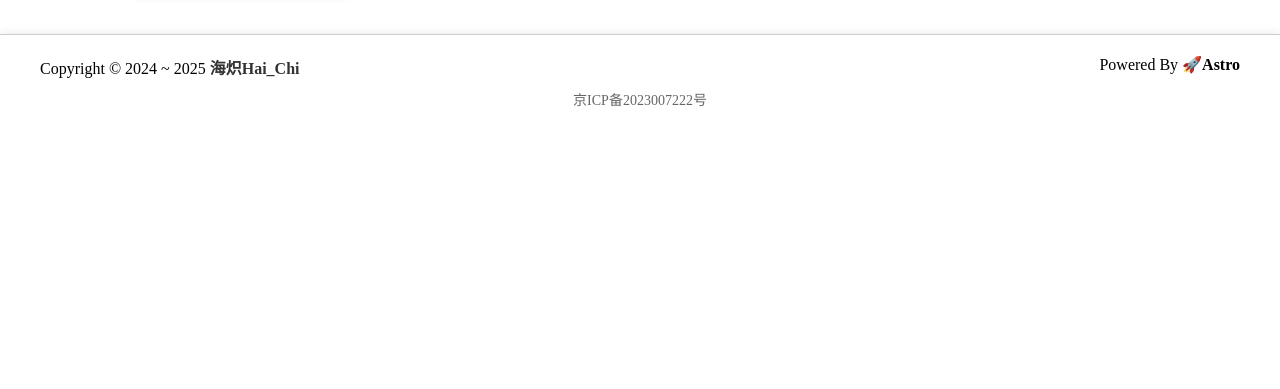
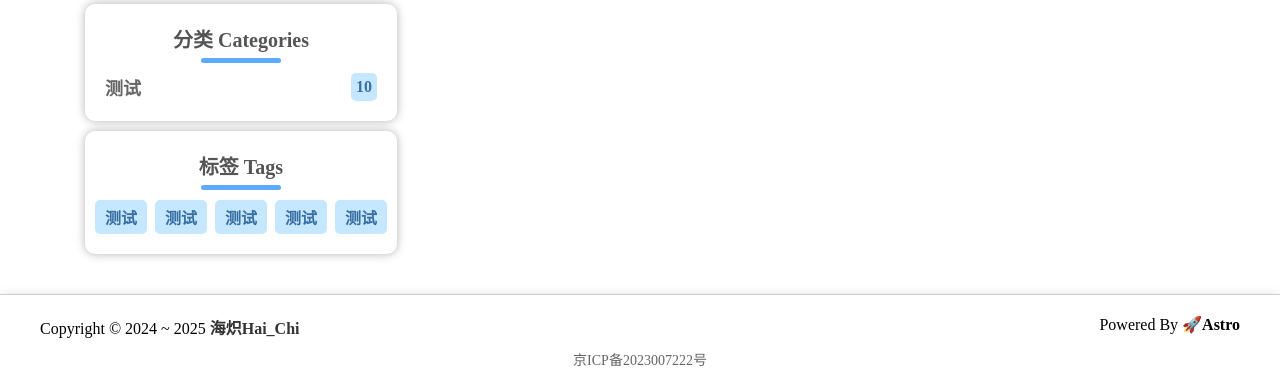
Before and after one commit to Hai-Chi/Haichi-Blog-Astro, an Astro site: page / in a window 1280 px wide. Shown: the part 1260-1649 px from the top of the page. Before the commit the page ends 1389 px from the top, so only its background shows below. Built offline with nearby package versions, Linux system fonts and the light colour scheme; Astro itself is replaced by a stand-in of ours.

Commit message:
分类与标签HTML与CSS完成

```diff
--- a/src/components/blog/BlogCard.astro
+++ b/src/components/blog/BlogCard.astro
@@ -1,7 +1,14 @@
 ---
 import BlogImage from "../../assets/blog/blog-image2.jpg";
+import {
+    cardBackground,
+    cardShadow,
+    blueStripe,
+    iconBackground,
+    iconColor,
+} from "../../styles/Variables.astro";
 
-export interface Post{
+export interface Post {
     title: string;
     description: string;
     pubDate: Date;
@@ -12,20 +19,21 @@ export interface Post{
 }
 
 interface Props {
-    post: Post
+    post: Post;
 }
 
 const {
     title = "标题示例",
     pubDate = new Date(),
-    category = '未分类',
-    description = '作者很懒，这篇文章居然没有描述',
-    tags = ['tag1','tag2'],
-    route = ''
+    category = "未分类",
+    description = "作者很懒，这篇文章居然没有描述",
+    tags = ["tag1", "tag2"],
+    route = "",
 } = Astro.props.post;
 
-const formattedDate = pubDate.toISOString().split('T')[0];
+const formattedDate = pubDate.toISOString().split("T")[0];
 ---
+
 <div class="container">
     <img src={BlogImage.src} alt="blog-img.bmp" class="blog-image" />
     <div class="text-container">
@@ -78,13 +86,13 @@ const formattedDate = pubDate.toISOString().split('T')[0];
                         fill="#396FA2"></path></svg
                 >
             </div>
-            <p>{tags.join(' / ')}</p>
+            <p>{tags.join(" / ")}</p>
         </div>
     </div>
 </div>
 
-<style>
-    a{
+<style define:vars={{ cardBackground, cardShadow, blueStripe, iconBackground, iconColor }}>
+    a {
         text-decoration: none;
         color: unset;
     }
@@ -93,9 +101,9 @@ const formattedDate = pubDate.toISOString().split('T')[0];
         min-height: 200px;
         width: 60vw;
         padding: 30px;
-        background-color: #fff;
+        background-color: var(--cardBackground);
         border-radius: 20px;
-        box-shadow: 0px 0px 10px rgba(0, 0, 0, 0.3);
+        box-shadow: var(--cardShadow);
         display: flex;
         align-items: center;
         flex-direction: row-reverse;
@@ -105,7 +113,7 @@ const formattedDate = pubDate.toISOString().split('T')[0];
     .title {
         margin: 0;
         font-size: 30px;
-        border-left: rgb(92, 171, 255) 5px solid;
+        border-left: var(--blueStripe) 5px solid;
         padding-left: 20px;
         text-shadow: 1px 1px 3px #999;
     }
@@ -135,7 +143,7 @@ const formattedDate = pubDate.toISOString().split('T')[0];
         padding: 5px 5px;
         display: flex;
         align-items: center;
-        background-color: rgb(140, 207, 255, 0.5);
+        background-color: var(--iconBackground);
         border-radius: 5px;
     }
 
@@ -172,7 +180,7 @@ const formattedDate = pubDate.toISOString().split('T')[0];
         padding: 5px 5px;
         display: flex;
         align-items: center;
-        background-color: rgb(140, 207, 255, 0.5);
+        background-color: var(--iconBackground);
         border-radius: 5px;
     }
 
--- /dev/null
+++ b/src/components/blog/CategoryCard.astro
@@ -0,0 +1,82 @@
+---
+import profile from "../../assets/blog/profile.png";
+import { iconBackground, iconColor } from "../../styles/Variables.astro";
+
+const categoryName = "测试";
+const categoryCount = 10;
+---
+
+<div class="container">
+    <h2 class="head">分类 Categories</h2>
+    <div class="divider"></div>
+    <ul class="categories">
+        <li class="category">
+            <a class="name" href="">{categoryName}</a>
+            <div class="count">{categoryCount}</div>
+        </li>
+    </ul>
+</div>
+
+<style define:vars={{iconBackground, iconColor}}>
+    .container {
+        padding: 10px;
+        background-color: #fff;
+        border-radius: 10px;
+        box-shadow: 0px 0px 10px rgba(0, 0, 0, 0.3);
+        display: flex;
+        flex-direction: column;
+        align-items: center;
+    }
+
+    .head {
+        margin: 0;
+        padding: 0;
+        font-size: 20px;
+        font-weight: bold;
+        color: #555;
+        text-align: center;
+        margin-top: 10px;
+    }
+
+    .divider {
+        width: 80px;
+        height: 5px;
+        border-radius: 5px;
+        background-color: rgb(92, 171, 255);
+        margin-top: 5px;
+    }
+
+    .categories {
+        list-style: none;
+        padding: 0;
+        margin: 0;
+        width: 100%;
+        display: flex;
+        flex-direction: column;
+        align-items: center;
+    }
+
+    .category {
+        width: 100%;
+        display: flex;
+        justify-content: space-between;
+        align-items: center;
+        padding: 10px;
+    }
+
+    .name {
+        font-size: 18px;
+        font-weight: bold;
+        color: #666;
+        text-decoration: none;
+    }
+
+   .count {
+        font-size: 16px;
+        background-color: var(--iconBackground);
+        color: var(--iconColor);
+        padding: 5px;
+        border-radius: 5px;
+        font-weight: bold;
+    }
+</style>
--- /dev/null
+++ b/src/components/blog/TagCard.astro
@@ -0,0 +1,84 @@
+---
+import profile from "../../assets/blog/profile.png";
+import { iconBackground, iconColor } from "../../styles/Variables.astro";
+
+
+const tagName = "测试";
+---
+
+<div class="container">
+    <h2 class="head">标签 Tags</h2>
+    <div class="divider"></div>
+    <ul class="tags">
+        <a href="">
+            <li class="tag">{tagName}</li>
+        </a>
+        <a href="">
+            <li class="tag">{tagName}</li>
+        </a>
+        <a href="">
+            <li class="tag">{tagName}</li>
+        </a>
+        <a href="">
+            <li class="tag">{tagName}</li>
+        </a>
+        <a href="">
+            <li class="tag">{tagName}</li>
+        </a>
+    </ul>
+</div>
+
+<style define:vars={{ iconBackground, iconColor }}>
+    .container {
+        padding: 10px;
+        background-color: #fff;
+        border-radius: 10px;
+        box-shadow: 0px 0px 10px rgba(0, 0, 0, 0.3);
+        display: flex;
+        flex-direction: column;
+        align-items: center;
+    }
+
+    .head {
+        margin: 0;
+        padding: 0;
+        font-size: 20px;
+        font-weight: bold;
+        color: #555;
+        text-align: center;
+        margin-top: 10px;
+    }
+
+    .divider {
+        width: 80px;
+        height: 5px;
+        border-radius: 5px;
+        background-color: rgb(92, 171, 255);
+        margin-top: 5px;
+    }
+
+    .tags {
+        list-style: none;
+        padding: 10px 0;
+        margin: 0;
+        width: 100%;
+        display: flex;
+        align-items: center;
+        justify-content: center;
+        flex-wrap: wrap;
+        gap: 8px;
+
+    }
+
+    a{
+        text-decoration: none;
+    }
+
+    .tag {
+        padding: 5px 10px;
+        background-color: var(--iconBackground);
+        color: var(--iconColor);
+        border-radius: 5px;
+        font-weight: bold;
+    }
+</style>
--- a/src/components/home/HomeContent.astro
+++ b/src/components/home/HomeContent.astro
@@ -1,7 +1,9 @@
 ---
 import BlogCard from "../blog/BlogCard.astro";
 import IntroduceCard from "../blog/IntroduceCard.astro";
-import type { Post } from "../blog/BlogCard.astro";
+import CategoryCard from "../blog/CategoryCard.astro";
+import TagCard from "../blog/TagCard.astro";
+
 const allPosts = await Astro.glob("/src/pages/posts/*.md");
 const sortedPosts = allPosts.sort((a, b) =>
     b.frontmatter.date.localeCompare(a.frontmatter.date),
@@ -11,6 +13,8 @@ const sortedPosts = allPosts.sort((a, b) =>
 <div class="container">
     <div class="introduce-card-container">
         <IntroduceCard />
+        <CategoryCard />
+        <TagCard />
     </div>
     <div class="blog-card-container">
         {sortedPosts.map((post) => <BlogCard post={{
@@ -40,4 +44,10 @@ const sortedPosts = allPosts.sort((a, b) =>
         flex-direction: column;
         gap: 30px;
     }
+
+    .introduce-card-container {
+        display: flex;
+        flex-direction: column;
+        gap: 10px;
+    }
 </style>
--- /dev/null
+++ b/src/styles/Variables.astro
@@ -0,0 +1,10 @@
+---
+// colors
+export const cardBackground = '#fff'
+export const iconBackground = 'rgba(140, 207, 255, 0.5)'
+export const iconColor = 'rgb(57, 111, 162)'
+export const blueStripe = 'rgb(92, 171, 255)'
+
+// card shadow
+export const cardShadow = '0px 0px 10px rgba(0, 0, 0, 0.3)'
+---
```
Also changed, not shown: src/assets/blog/profile.png, src/styles/global.css (line endings or trailing spaces).
